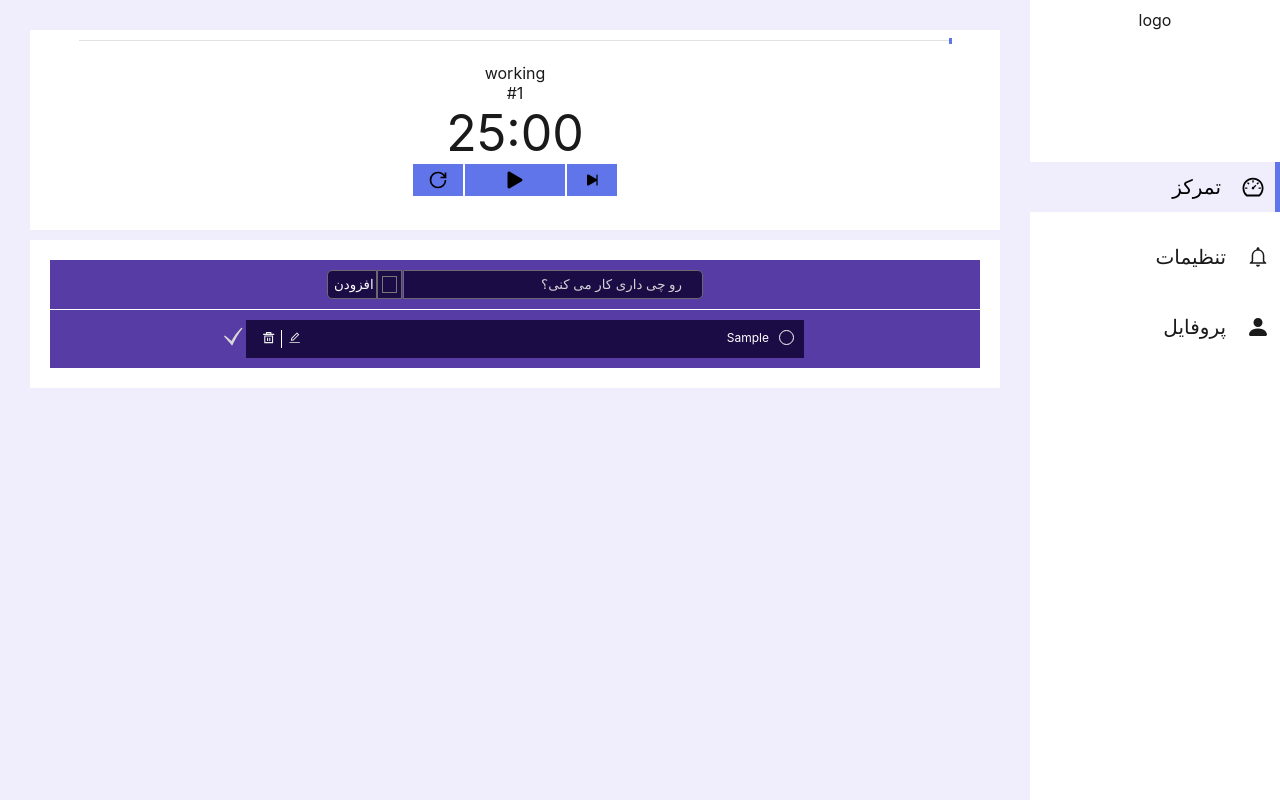
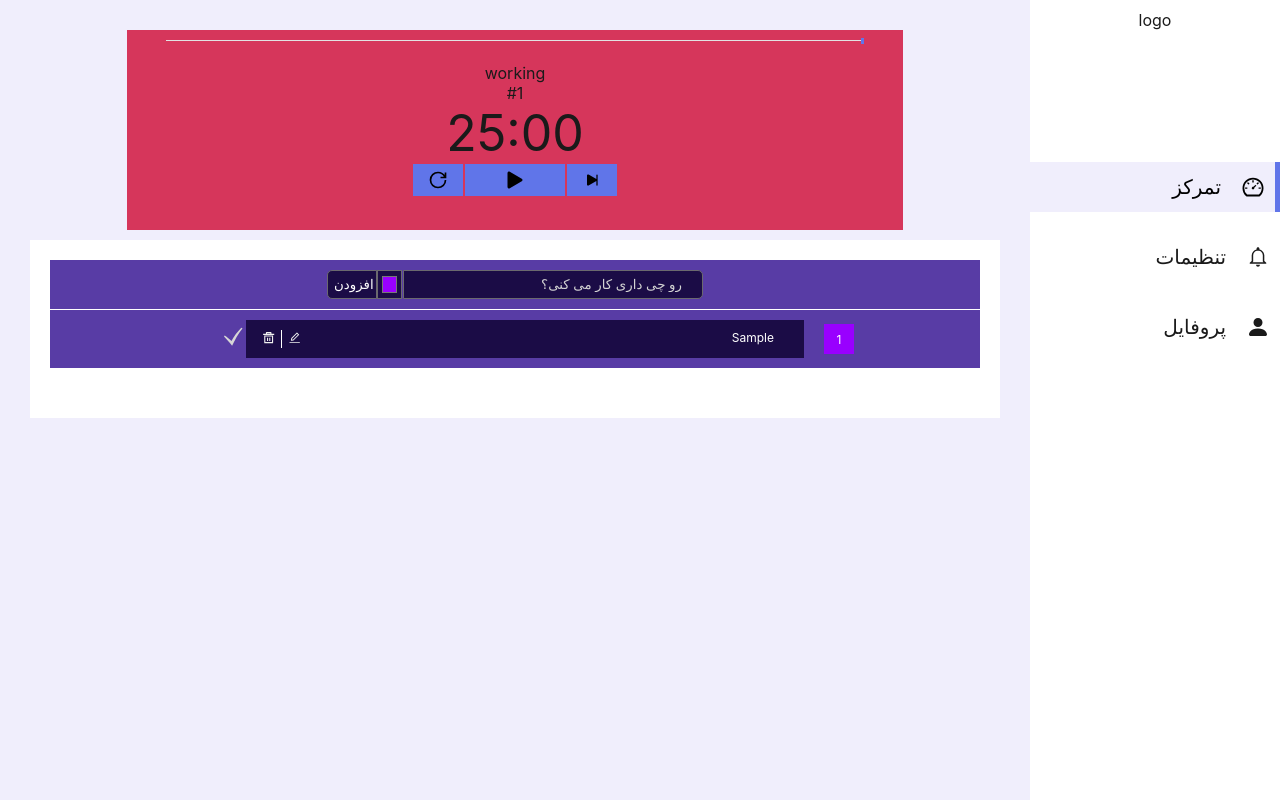
Before and after one commit to mohsenTaheri99/timer-foucs, a React (Create React App) app: page / in a window 1280 px wide. Both pictures are taken after typing "Sample" into the empty fields and a click on the input "افزودن". Built offline with nearby package versions, Linux system fonts and the light colour scheme.

Commit message:
add edite todo list feature

```diff
--- /dev/null
+++ b/src/Component/EditeTodo/EditeTodo.css
@@ -0,0 +1,51 @@
+.posi-abs{
+    position: absolute;
+}
+.edite-text-todo{
+    text-align: end;
+    background: inherit;
+    color: white;
+    /* display: none; */
+    right: 0;
+    padding-right: 20px;
+    top:0;
+    width: 100%;
+    height: 40px;
+    background: inherit;
+    display: flex;
+    flex-direction: row-reverse;
+    align-items: center;
+}
+.edite-text-todo input{
+    position: static;
+    border: 1px white solid;
+
+}
+.edite-text-todo button{
+    width: 40px;
+    height: 70%;
+    border-right: 1px solid white;
+    background: inherit;
+    position: static;
+}
+.moveup-todo{
+    transform: translate(100%,-100%);
+}
+.movedown-todo{
+    transform: translate(100%,0%);
+}
+.move-btn{
+    width: 30px;
+    height: 30px;
+    /* background: white; */
+    color: rgb(0, 0, 0) !important;
+    /* font-size: 2px; */
+    text-align: center;
+    display: flex;
+    justify-content: center;
+    align-items: center;
+    right: 5px;
+    top: 50%;
+    border-radius: 5px;
+
+}
--- /dev/null
+++ b/src/Component/EditeTodo/EditeTodo.jsx
@@ -0,0 +1,43 @@
+import React, { useEffect, useState } from 'react'
+import { FaHandPointUp ,FaHandPointDown} from 'react-icons/fa';
+import { AiOutlineSave} from 'react-icons/ai';
+
+import './EditeTodo.css'
+import { useCallback } from 'react';
+function EditeTodo({id,todo,setTodo,callback,style,moveEditeUp,moveEditeDown}) {
+    const [inputEdite,setInputEdite] = useState(todo);
+
+    const onEditeSubmite =(event)=>{
+        event.preventDefault();
+        callback(id , inputEdite);
+   }
+    const inputEditeRef = useCallback((inputElement) => {
+        if (inputElement) {
+        inputElement.focus();
+        }
+    },[]);
+   const moveDown=()=>{
+        moveEditeUp(id)
+   };
+   const moveUp=()=>{
+        moveEditeDown(id)
+   };
+  return (
+    <>
+        <form className='edite-text-todo posi-abs'  onSubmit={onEditeSubmite} style={style} id={id}>
+            <input autoFocus value={inputEdite} onChange={(e)=>setInputEdite(e.target.value)} type="text" className='edite-text-todo posi-abs' ref={inputEditeRef} />
+            <button type="submit"><AiOutlineSave/></button>
+        </form>
+        <div style={style}>
+            <button className='moveup-todo posi-abs move-btn' onClick={moveDown}>
+                 <FaHandPointUp/>
+            </button>
+            <button className='movedown-todo posi-abs move-btn' onClick={moveUp}>
+               <FaHandPointDown/>
+            </button>
+        </div>
+    </>
+  )
+}
+
+export default EditeTodo
--- a/src/Component/ShowTodoList/ShowTodoList.css
+++ b/src/Component/ShowTodoList/ShowTodoList.css
@@ -18,12 +18,13 @@
     background: var(--input-backgrund );
     margin: 10px;
     padding: 10px;
+    padding-right: 30px;
     text-align: end;
     font-size: 12px;
     display: flex;
     flex-direction: row-reverse;
 }
-.show-todo-list ul li span{
+.show-todo-list ul li p{
     flex-grow: 1;
 }
 .show-todo-list ul li button{
@@ -88,10 +89,16 @@
     width: 100%;
 }
 .color-todo{
-    width: 15px;
-    height: 15px;
-    background: white;
-    border-radius: 50%;
+    position: absolute;
+    right: -50px;
+    transform: translate(0,-50%);
+    top: 50%;
+    width: 30px;
+    height: 30px;
+    /* border-radius: 50%; */
     margin-left: 10px;
-    border: 1px solid white;
+    /* border: 1px solid white; */
+    display: flex;
+    justify-content: center;
+    align-items: center;
 }
--- a/src/Component/ShowTodoList/ShowTodoList.jsx
+++ b/src/Component/ShowTodoList/ShowTodoList.jsx
@@ -1,17 +1,22 @@
-import React, { useState } from 'react'
+import React, { useEffect, useState } from 'react'
 import './ShowTodoList.css'
 
 import {GiCheckMark} from 'react-icons/gi';
 import {AiOutlineEdit} from 'react-icons/ai';
 import {RiDeleteBin5Line} from 'react-icons/ri';
+import EditeTodo from '../EditeTodo/EditeTodo';
 
 
 
 function ShowTodoList({todo,setTodo}) {
 
     const [undo,setUndo]= useState(true)
+    const [editeItem,setediteItem]= useState('')
+
+
 
     function complete(event){
+        setediteItem('')
         const id = event.currentTarget.id;
         const cp = event.currentTarget.classList[0];
         setTodo((s)=>{
@@ -28,6 +33,7 @@ function ShowTodoList({todo,setTodo}) {
     }
 
     function deleteTodo(event){
+        setediteItem('')
         const id = event.currentTarget.id;
         setTodo((s)=>{
             return s.filter((m)=>{
@@ -39,23 +45,83 @@ function ShowTodoList({todo,setTodo}) {
         })
 
     }
+
+    function editeEnd(id,todoO){
+        setediteItem('')
+        setTodo((s)=>{
+            const sEdited=s.map((todo)=>{
+                if(todo.id === id){
+                    todo.todo = todoO;
+                    return todo;
+                }else{
+                    return todo
+                }
+            })
+            return sEdited
+        });
+
+    }
+
+    function moveEditeUp(id){
+        setediteItem("")
+        setTodo((s)=>{
+
+            s.forEach((element ,index)=>{
+                if(element.id === id && index !== 0){
+                    let swap
+                    swap= s[index]
+                    s[index] = s[index-1]
+                    s[index-1] = swap
+                }
+            })
+            return s
+        })
+        setTimeout(() => {
+            setediteItem(id)
+        },20);
+
+    }
+    function moveEditeDown(id){
+        setediteItem("")
+        setTodo((s)=>{
+            let flag = true
+            s.forEach((element ,index,arr)=>{
+                if(element.id === id && index < arr.length-1 && flag){
+
+                    let swap
+                    swap= s[index]
+                    s[index] = s[index+1]
+                    s[index+1] = swap
+                    flag = false
+                }
+            })
+            return s
+        })
+        setTimeout(() => {
+            setediteItem(id)
+        }, 20);
+    }
+
     const list = todo;
   return (
     <div className='show-todo-list'>
 
         <ul>
-            {list.map((i)=>{
-                return  <li key={i.id} id={i.id}>
-                            <div className="color-todo" style={{background: i.color}}></div>
-                            <span>{i.todo}</span>
-                            <button className={` ${i.complete? "complete":"check"} checkmark`} id={i.id}  onClick={complete}><GiCheckMark/></button>
+            {list.map((i,index)=>{
+                const id = i.id
+                return  <li key={id} id={id}>
+                            <div className="color-todo" style={{background: i.color}}>
+                                <div>{index+1}</div>
+                            </div>
+                            <p>{i.todo}</p>
+                            <button className={` ${i.complete? "complete":"check"} checkmark`} id={id}  onClick={complete}><GiCheckMark/></button>
                             <div className='cuntene-todo-b'>
-                                <button className='edit'  id={i.id}  ><AiOutlineEdit/></button>
+                                <button className='edit'id={id} onClick={()=>setediteItem(id)}><AiOutlineEdit/></button>
                             </div>
                             <div className='cuntener-todo-b'>
-                                <button className='delete' id={i.id} onClick={deleteTodo}><RiDeleteBin5Line/></button>
+                                <button className='delete' id={id} onClick={deleteTodo}><RiDeleteBin5Line/></button>
                             </div>
-
+                         <EditeTodo id={id} todo={i.todo} setTodo={setTodo} moveEditeUp={moveEditeUp} moveEditeDown={moveEditeDown} callback={editeEnd} style={{display: editeItem === id ? '':"none"} }/>
                         </li>
             })}
         </ul>
--- a/src/Component/TodoForm/TodoForm.jsx
+++ b/src/Component/TodoForm/TodoForm.jsx
@@ -4,7 +4,7 @@ import './TodoForm.css'
 
 function TodoForm({setTodo}) {
     const [input,setInput]= useState('')
-    const [color,setColor]= useState('#1b0c46')
+    const [color,setColor]= useState('#9900FF')
 
     function handleColorChenge(e){
       const inputColor = e.target.value
--- a/src/Component/todo/todo.css
+++ b/src/Component/todo/todo.css
@@ -1,6 +1,6 @@
 .todo{
     width: 100%;
-    padding: 20px;
+    padding: 20px 20px 50px ;
     background: white;
     margin-top: 10px;
 }
--- a/src/pages/Timer/Timer.css
+++ b/src/pages/Timer/Timer.css
@@ -1,7 +1,13 @@
 .cuntener-t-b{
     flex-grow: 1;
 }
+.padding-time{
+    padding-left: 10%;
+    padding-right: 10%;
+
+}
 .timer{
+    flex-grow: 1;
     height: 200px;
     background: var(--mian-timer-red);
     display: flex;
@@ -10,6 +16,7 @@
     flex-direction: column;
     font-size: medium;
     position: relative;
+    transition: 2s;
 
 }
 .show-time{
--- a/src/pages/Timer/Timer.jsx
+++ b/src/pages/Timer/Timer.jsx
@@ -39,9 +39,10 @@ function Timer(props) {
   }
 
   return (
-    <div className="main-cuntener">
-        <div className="cuntener-t-b">
-          <div className='timer'>
+    <div className="main-cuntener" >
+        <div className="cuntener-t-b" >
+          <div className='padding-time' >
+            <div className='timer'style={{background: props.isWorking? "#d6365b": "#42eff5"}}>
               <TimerScb time={time} maxTime={resetTime()}/>
               <div className=''>
                   {props.isWorking? 'working': 'break time'}
@@ -54,6 +55,7 @@ function Timer(props) {
                 <button onClick={()=>{SetIsPlay(false);setTime((t)=>resetTime())}} className='s-button'>{<GrPowerReset/>}</button>
                 <button onClick={()=> SetIsPlay((s)=> !s )} className='l-button'>{isPlay?  <BsPauseFill/> :<BsFillPlayFill/>}</button>
                 <button onClick={()=> props.timeEnd(time)} className='s-button'>{<BsFillSkipEndFill/>}</button>
+              </div>
             </div>
           </div>
           <Todo/>
```
Lines whose indentation alone changed are shown as unchanged.
